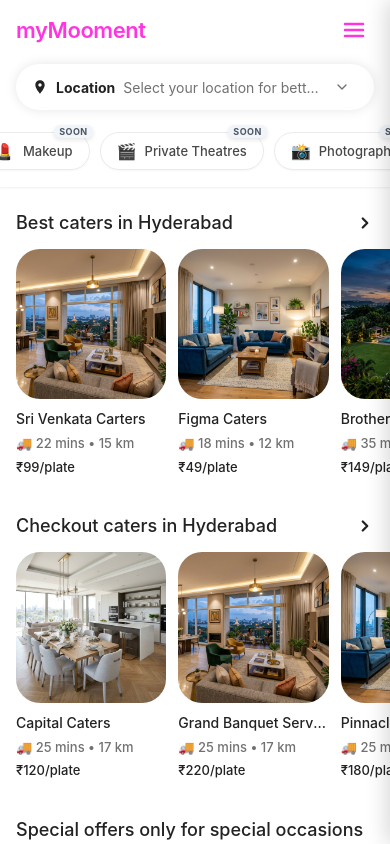
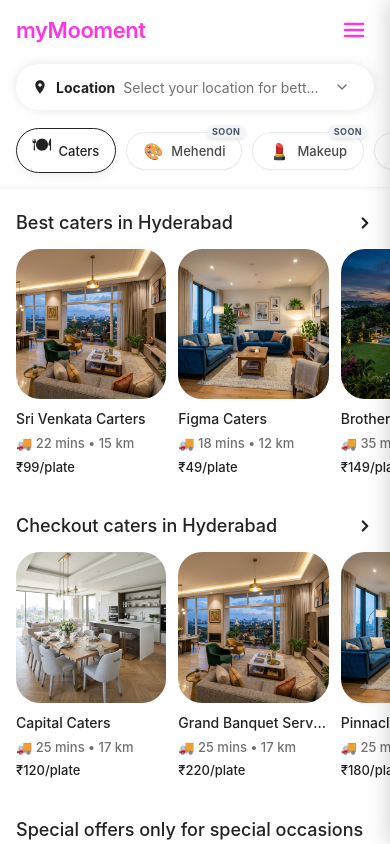
Before and after one commit to Abhar21/myTestCust, a React (Vite) app: page / in a window 390 px wide. Shown: the top 844 px of the page. Built offline with nearby package versions, Linux system fonts and the light colour scheme.

Commit message:
style: center align soon badges over services on mobile

```diff
--- a/src/responsive.css
+++ b/src/responsive.css
@@ -95,6 +95,7 @@
     display: flex !important;
     flex-direction: row !important;
     align-items: center !important;
+    justify-content: left !important;
     gap: 10px !important;
     padding: 6px 16px 10px 16px !important;
     margin-left: -16px !important;
@@ -142,6 +143,11 @@
     box-shadow: 0 1px 2px rgba(0, 0, 0, 0.04) !important;
     transition: all 0.2s ease !important;
     flex-shrink: 0 !important;
+  }
+
+  .tab-badge {
+    left: 50% !important;
+    transform: translateX(-50%) !important;
   }
 
   /* Remove default indicator line on mobile */
```
